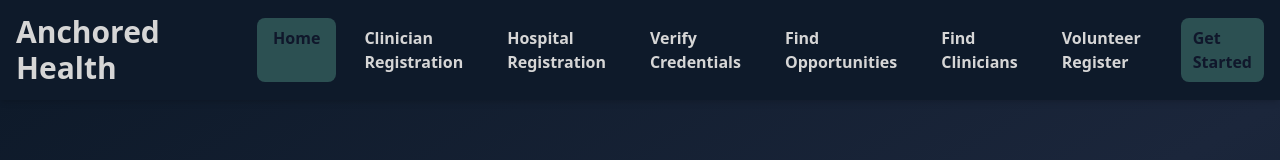
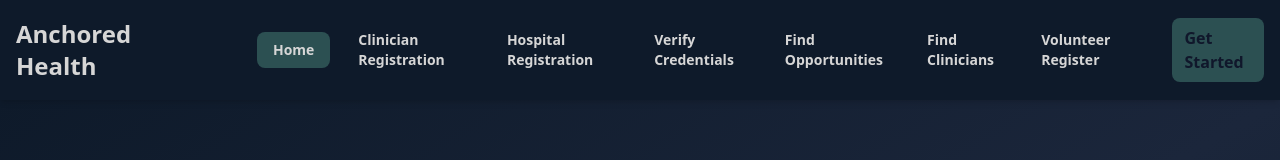
Before and after one commit to kayikalvin/UK-Kenya-Medical-Volunteer-Platform, a React (Vite) app in the folder client/: page / in a window 1280 px wide. Shown: the top 160 px of the page. Built offline with nearby package versions, Linux system fonts and the light colour scheme; no server answers.

Commit message:
nav changes

```diff
--- a/client/src/components/Navbar.jsx
+++ b/client/src/components/Navbar.jsx
@@ -24,10 +24,10 @@ const Navbar = () => {
       to={tab.path}
       onClick={() => setIsOpen(false)}
       className={({ isActive }) =>
-        `block px-4 py-2 rounded-md transition font-semibold ${
+        `block px-4 py-2 rounded-md transition font-semibold md:text-sm ${
           isActive
-            ? "bg-[var(--primary)] text-[var(--background)]"
-            : "text-[var(--text)] hover:bg-[var(--primary-hover)] hover:text-[var(--background)]"
+            ? "bg-[var(--primary)] text-[var(--text)]"
+            : "text-[var(--text)] hover:bg-[var(--primary-foreground)] hover:text-[var(--background)]"
         } ${extraClasses}`
       }
     >
@@ -41,7 +41,7 @@ const Navbar = () => {
       <div className="flex items-center justify-between px-4 py-3 md:justify-between">
         {/* Logo */}
         <NavLink to="/" className="flex items-center md:mr-20">
-          <span className="text-[var(--text)] font-bold text-3xl">
+          <span className="text-[var(--text)] font-bold text-2xl">
             Anchored Health
           </span>
         </NavLink>
@@ -57,7 +57,7 @@ const Navbar = () => {
         {/* Desktop Links & Auth */}
         <div className="hidden md:flex md:items-center md:space-x-6">
           {/* Links */}
-          <ul className="flex space-x-3">
+          <ul className="flex justify-center items-center space-x-3">
             {tabs.map((tab) =>
               renderLink(tab, "hover:scale-105 hover:bg-[var(--accent-foreground)]")
             )}
```
